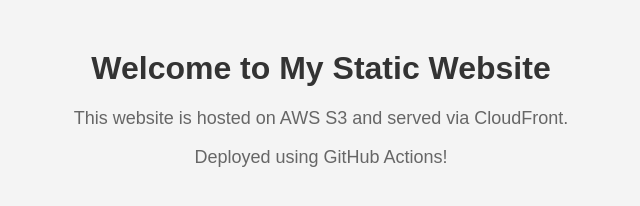
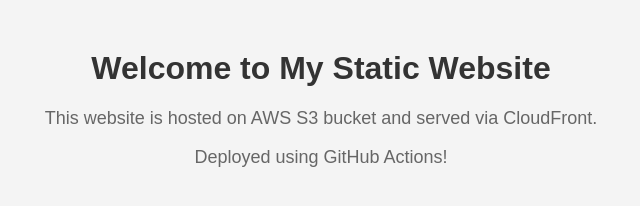
Before and after one commit to gowthamkamparaju/Githubactions, a plain HTML site: page index.html in a window 1280 px wide. Shown: the whole page, without its empty margins (319-959 px from the left). Drawn offline with Linux system fonts and the light colour scheme.

Commit message:
Update index.html

```diff
--- a/index.html
+++ b/index.html
@@ -22,7 +22,7 @@
 </head>
 <body>
     <h1>Welcome to My Static Website</h1>
-    <p>This website is hosted on AWS S3 and served via CloudFront.</p>
+    <p>This website is hosted on AWS S3 bucket and served via CloudFront.</p>
     <p>Deployed using GitHub Actions!</p>
 </body>
 </html>
```
